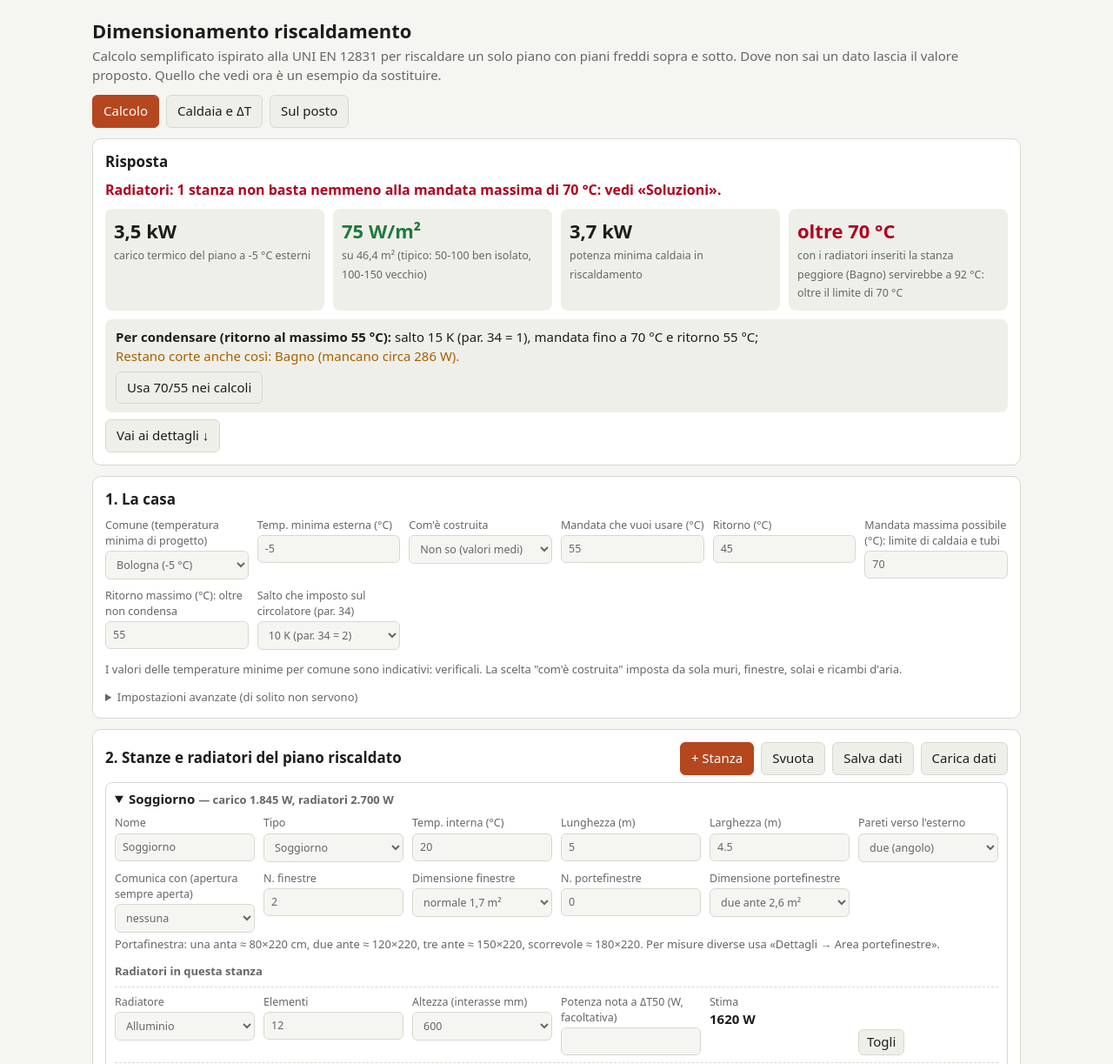
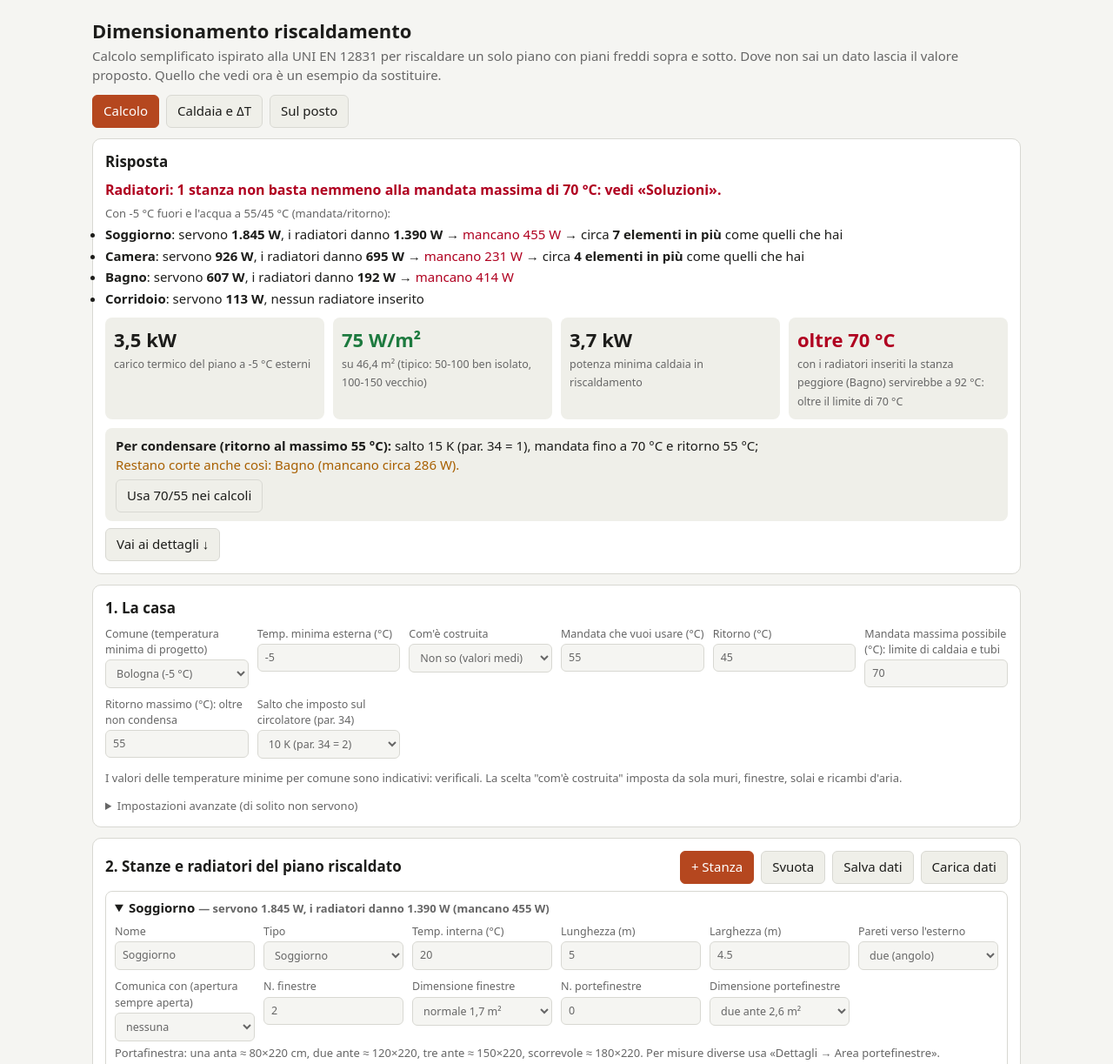
Before and after one commit to busonsimone-code/riscaldamento-calcolo, a plain HTML site: page index.html in a window 1280 px wide. Shown: the top 1223 px of the page at 87% size. Drawn offline with Linux system fonts and the light colour scheme.

Commit message:
Per ogni stanza in chiaro: W che servono, W che danno i radiatori, differenza ed elementi da aggiungere
Co-Authored-By: Claude Opus 5.5 <noreply@anthropic.com>

```diff
--- a/index.html
+++ b/index.html
@@ -345,18 +345,18 @@ function replCalc(x,scIdx){
   const c=x.c,need=c.scen[scIdx],have=c.have,miss=Math.max(0,need-have);
   const first=(x.r.rads||[])[0]||null;
   const em=(n,w,e)=>`${n} el. (${n*w+(e||0)} mm)`;
-  let add='—';
+  let add='—',nEl=0;
   if(have>0&&miss<=1)add='nessuna aggiunta';
   else if(first&&['alu','ghisa','tub'].includes(first.tipo)){
     const per0=first.tipo==='alu'?ALU[num(first.h,600)]:first.tipo==='ghisa'?(NEO[first.mod]?NEO[first.mod].w:(GHI[num(first.col,3)]||{})[num(first.h,600)]):tubEl(num(first.col,6),num(first.h,600));
     const per=(num(first.w)>0&&num(first.n)>0)?num(first.w)/num(first.n):per0; // se conosci la potenza del radiatore, uso quella per elemento
-    if(per)add=`+${Math.ceil(miss/per)} el. sul primo`;
+    if(per){nEl=Math.ceil(miss/per);add=`+${nEl} el. sul primo`}
   }else if(first&&first.tipo==='acc'){
     const perM=(ACC_M[first.acc]||0)*(ACC_H[num(first.h,600)]||1);
     if(perM)add=`+${Math.ceil(miss/perM*10)*100} mm`;
   }
   const t6=tubEl(6,600),t9=tubEl(6,900);
-  return {need,have,miss,add,
+  return {need,have,miss,add,nEl,
     tub600:em(Math.ceil(need/t6),TUB_W,TUB_END),tub900:em(Math.ceil(need/t9),TUB_W,TUB_END),
     acc22:`${Math.ceil(need/ACC_M['22']*10)*100} mm`,alu600:em(Math.ceil(need/ALU[600]),80)};
 }
@@ -587,12 +587,13 @@ function renderOut(){
     for(const r of S.rooms){const a=r.rads.find(x=>x.id==el.dataset.rest);if(a){el.textContent=(Math.round(radW(a))||'—')+' W';break}}});
   if(!R.rooms.length){document.getElementById('out').innerHTML='';document.getElementById('ans').innerHTML='';return}
   R.rooms.forEach(x=>{const el=document.querySelector(`[data-sum="${x.r.id}"]`);const z=R.zones.find(q=>q.grouped&&q.rooms.includes(x));
-    if(el)el.textContent=`— carico ${f0(x.c.tot)} W${x.c.have>0?`, radiatori ${f0(x.c.have)} W`:''}${z?` · in comune con ${z.rooms.filter(y=>y!==x).map(y=>y.r.name||'Stanza').join(', ')}`:''}`});
+    if(el)el.textContent=`— servono ${f0(x.c.tot)} W${x.c.have>0?`, i radiatori danno ${f0(x.c.avail)} W`:', nessun radiatore'}${z?` · in comune con ${z.rooms.filter(y=>y!==x).map(y=>y.r.name||'Stanza').join(', ')}`:(x.c.have>0?` (${x.c.avail>=x.c.tot?'avanzano '+f0(x.c.avail-x.c.tot):'mancano '+f0(x.c.tot-x.c.avail)} W)`:'')}`});
   const noRad=R.withRad===0,nBad=R.zones.filter(x=>x.c.ok===false).length,nOver=R.zones.filter(x=>x.c.over).length;
   const wm=R.wm2,wmCls=wm>110?'warn':'ok';
   const stanza=R.zones.map(x=>{const c=x.c;
     const st=c.ok===null?'<span class="note">nessun radiatore</span>':(c.ok?'<span class="ok">bastano</span>':(c.okMax?'<span class="warn">bastano solo con mandata alta</span>':`<span class="bad">non bastano nemmeno a ${f0(R.TfMax)} °C</span>`));
-    return `<tr><td>${x.r.name}</td><td>${f0(c.tot)}</td><td>${c.have>0?f0(c.have):'—'}</td><td>${c.have>0?f0(c.avail):'—'}</td><td>${st}</td><td>${c.have>0?(c.over?`<b class="bad">oltre il limite (servirebbero ${f0(c.TfNeed)} °C)</b>`:`<b class="${c.TfNeed>g.Tm+0.5?'warn':'ok'}">${f0(c.TfNeed)} °C</b>`):'—'}</td><td>${f0(c.cur)}</td><td style="text-align:left;white-space:normal">${equiv(c.cur)}</td></tr>`}).join('');
+    const d=c.have>0?c.avail-c.tot:null;
+    return `<tr><td>${x.r.name}</td><td><b>${f0(c.tot)}</b></td><td><b>${c.have>0?f0(c.avail):'—'}</b></td><td>${d==null?'—':(d>=0?`<span class="ok">+${f0(d)}</span>`:`<span class="bad">−${f0(-d)}</span>`)}</td><td>${st}</td><td>${c.have>0?(c.over?`<b class="bad">oltre il limite (servirebbero ${f0(c.TfNeed)} °C)</b>`:`<b class="${c.TfNeed>g.Tm+0.5?'warn':'ok'}">${f0(c.TfNeed)} °C</b>`):'—'}</td><td>${c.have>0?f0(c.have):'—'}</td></tr>`}).join('');
   const diss=R.rooms.map(x=>`<tr><td>${x.r.name}</td><td>${f1(x.c.A)}</td><td>${f0(x.c.Ti)}</td><td>${f0(x.c.pWall+x.c.pWin)}</td><td>${f0(x.c.pFloor+x.c.pCeil+x.c.pOther)}</td><td>${f0(x.c.pV)}</td><td>${f0(x.c.pR)}</td><td><b>${f0(x.c.tot)}</b></td><td>${f0(x.c.wm2)}</td></tr>`).join('');
   const scen=R.zones.map(x=>`<tr><td>${x.r.name}</td>${x.c.scen.map(v=>`<td>${f0(v)}</td>`).join('')}</tr>`).join('');
   const comps=[];
@@ -616,8 +617,16 @@ function renderOut(){
     cpHTML=`<div style="margin-top:10px;padding:10px 12px;background:var(--soft);border-radius:8px"><b>Per condensare (ritorno al massimo ${f0(cp.TrMax)} °C):</b> salto ${b.dT} K (par. 34 = ${cp.p34best}), mandata fino a ${b.Tf} °C e ritorno ${b.Tr} °C; ${cp.excl.length?'':`la mandata più bassa che basta è ${cp.Tf} °C (salto ${cp.dT} K, ritorno ${cp.Tr} °C).`}
      <br>${cp.excl.length?`<span class="warn">Restano corte anche così: ${cp.excl.map(e=>`${e.name}${e.miss>=1?` (mancano circa ${f0(e.miss)} W)`:' (quasi, per meno di 1 W)'}`).join(', ')}.</span>`:'<span class="ok">Bastano tutte le stanze con radiatori.</span>'}
      <div class="row no-print" style="margin-top:6px">${already?'<span class="note">Già impostato nei calcoli.</span>':`<button data-usecp="1">Usa ${b.Tf}/${b.Tr} nei calcoli</button>`}</div></div>`}
+  // stanza per stanza in chiaro: quanti W servono e quanti ne danno i radiatori che ci sono, alla mandata/ritorno scelti
+  const perRoom=R.zones.filter(x=>x.c.tot>50).map(x=>{const c=x.c;
+    if(!(c.have>0))return `<li><b>${x.r.name}</b>: servono <b>${f0(c.tot)} W</b>, nessun radiatore inserito</li>`;
+    const d=c.avail-c.tot,o=replCalc(x,SCEN.length);
+    const fix=d<0&&o.nEl?` → circa <b>${o.nEl} element${o.nEl>1?'i':'o'} in più</b> come quelli che hai${x.grouped?' (in una delle stanze comunicanti)':''}`:'';
+    return `<li><b>${x.r.name}</b>: servono <b>${f0(c.tot)} W</b>, i radiatori danno <b>${f0(c.avail)} W</b> → ${d>=0?`<span class="ok">avanzano ${f0(d)} W</span>`:`<span class="bad">mancano ${f0(-d)} W</span>`}${fix}</li>`}).join('');
   document.getElementById('ans').innerHTML=`<div class="card"><h2>Risposta</h2>
-   <p style="font-size:16px;margin:0 0 10px"><b class="${vcls}">Radiatori: ${verdict}.</b></p>
+   <p style="font-size:16px;margin:0 0 6px"><b class="${vcls}">Radiatori: ${verdict}.</b></p>
+   <p class="note" style="margin:0">Con ${f0(num(g.Te))} °C fuori e l'acqua a ${f0(num(g.Tm))}/${f0(num(g.Tr))} °C (mandata/ritorno):</p>
+   <ul class="l" style="margin:4px 0 10px">${perRoom}</ul>
    <div class="big">
     <div class="kpi"><b>${f1(R.tot/1000)} kW</b><span>carico termico del piano a ${f0(num(g.Te))} °C esterni</span></div>
     <div class="kpi"><b class="${wmCls}">${f0(wm)} W/m²</b><span>su ${f1(R.area)} m² (tipico: 50-100 ben isolato, 100-150 vecchio)</span></div>
@@ -628,8 +637,8 @@ function renderOut(){
   const openD=[...document.querySelectorAll('#out details')].map(d=>d.open); // non richiudere le sezioni già aperte
   document.getElementById('out').innerHTML=`
   ${chkHTML}
-  <div class="card"><h2>Stanza per stanza: carico e radiatori</h2><div class="tw"><table><tr><th>Stanza</th><th>Carico W</th><th>Radiatori inseriti W (ΔT50)</th><th>Rendono a ${f0(num(g.Tm))}/${f0(num(g.Tr))} W</th><th>Esito</th><th>Mandata minima</th><th>Servirebbero a ${f0(num(g.Tm))}/${f0(num(g.Tr))} W (ΔT50)</th><th>Equivalgono a (indicativo)</th></tr>${stanza}</table></div>
-   <p class="note">«Rendono» è la potenza che i tuoi radiatori danno con la mandata scelta. «Mandata minima» è la temperatura di mandata con cui bastano a freddo di progetto. Le equivalenze sono indicative: confronta sempre con la scheda del radiatore scelto.${R.zones.some(z=>z.grouped)?' Le stanze comunicanti sono valutate come un\'unica zona (carichi e radiatori sommati): i radiatori dell\'una scaldano anche l\'altra, quindi una può compensare l\'altra.':''}</p></div>
+  <div class="card"><h2>Stanza per stanza: W che servono e W che danno i radiatori</h2><div class="tw"><table class="st"><tr><th>Stanza</th><th>Servono W</th><th>I radiatori danno W (a ${f0(num(g.Tm))}/${f0(num(g.Tr))})</th><th>Avanzano + / mancano −</th><th>Esito</th><th>Mandata minima</th><th>Radiatori da catalogo W (a ΔT50)</th></tr>${stanza}</table></div>
+   <p class="note">«Servono» è il calore che la stanza perde con ${f0(num(g.Te))} °C fuori (più la ripresa). «I radiatori danno» è quanto rendono davvero i radiatori che ci sono con l'acqua a ${f0(num(g.Tm))}/${f0(num(g.Tr))} °C. Il valore «da catalogo» è la potenza scritta sulle schede, a ΔT50 (acqua a 75/65 °C e stanza a 20 °C): con acqua meno calda rendono meno, per questo è più alto di quello che danno davvero. «Mandata minima» è la mandata con cui bastano a freddo di progetto. Le misure dei radiatori nuovi sono nella tabella «Aggiungere o sostituire».${R.zones.some(z=>z.grouped)?' Le stanze comunicanti sono valutate come un\'unica zona (carichi e radiatori sommati): i radiatori dell\'una scaldano anche l\'altra, quindi una può compensare l\'altra.':''}</p></div>
   ${sol}
   <details class="more"><summary>Aggiungere o sostituire i radiatori (tabella)</summary>${repl}</details>
   <details class="more"><summary>Potenza richiesta a ΔT50 per diverse mandate/ritorno</summary><div class="tw" style="margin-top:8px"><table><tr><th>Stanza</th>${SCEN.map(([m,r])=>`<th>${m}/${r}</th>`).join('')}</tr>${scen}</table></div>
```
